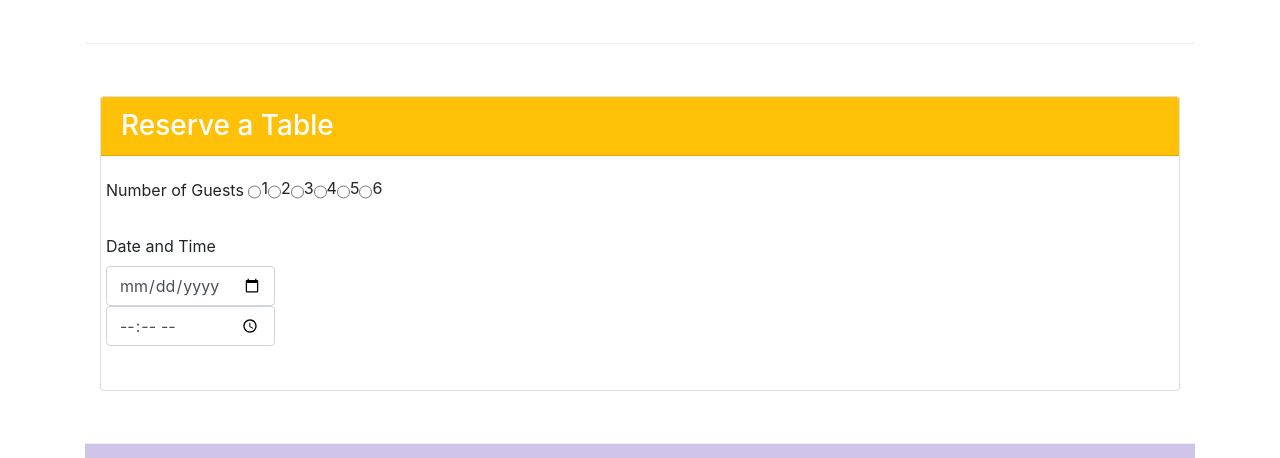
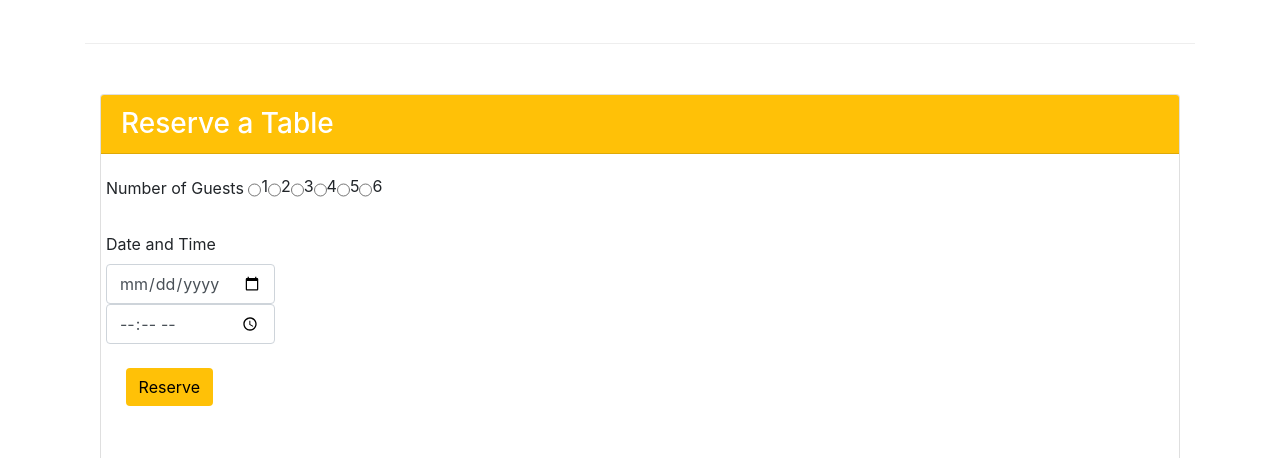
Before and after one commit to Cerious/UHKweb-dev, a website: page index.html in a window 1280 px wide. Shown: the part 1480-1938 px from the top of the page. Drawn offline with nearby package versions, Linux system fonts and the light colour scheme.

Commit message:
added reserve button

```diff
--- a/index.html
+++ b/index.html
@@ -141,6 +141,17 @@
                             </dd>
 
                         </dl>
+                        <dl class="row">
+                            <dd>
+                                <div class="form-group row">
+                                    <div class="offset-md-2 col-md-10">
+                                        <button type="submit" class="btn btn bg-warning">
+                                            Reserve
+                                        </button>
+                                    </div>
+                                </div>
+                            </dd>
+                        </dl>
                     </div>
                 </div>
 
```
